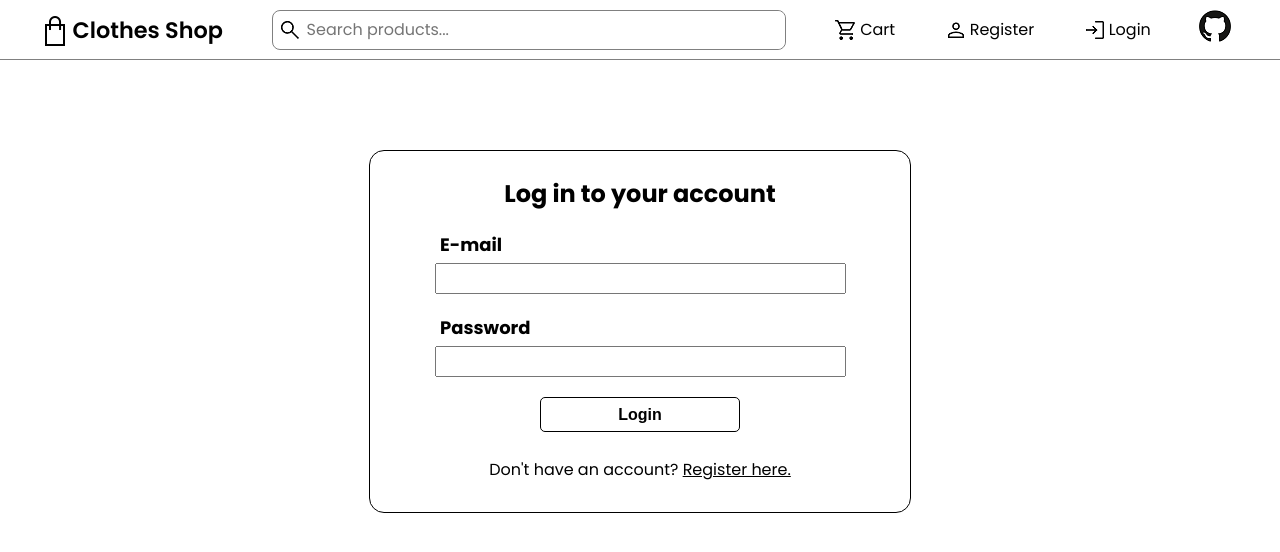
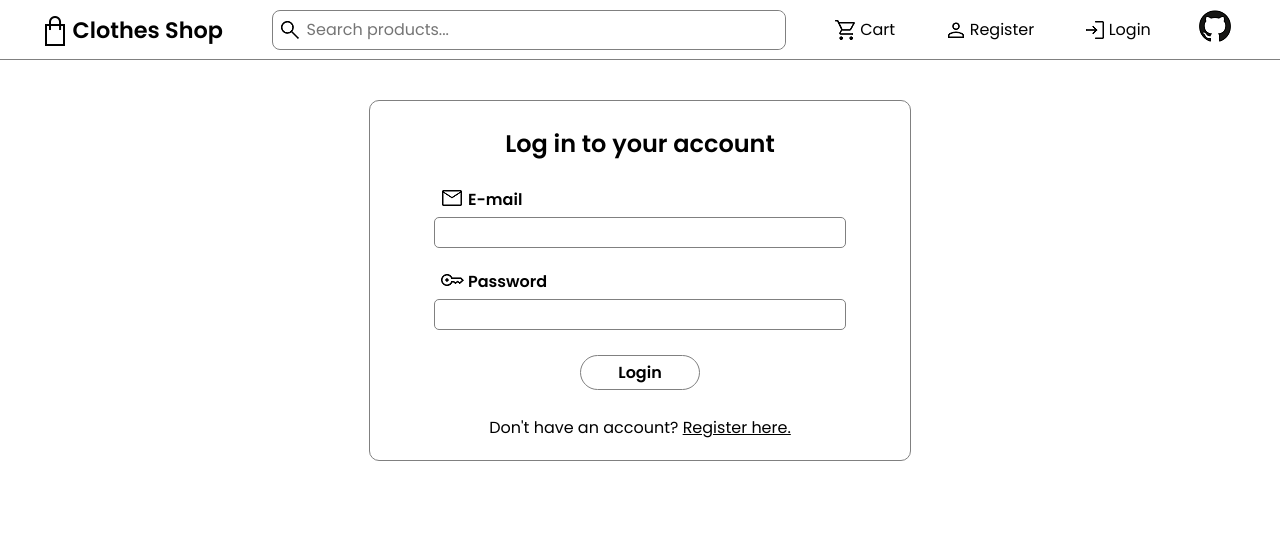
Before and after one commit to pda-freddi/ecommerce-client, a React (Create React App) app: page /login in a window 1280 px wide. Shown: the top 552 px of the page. Built offline with nearby package versions, Linux system fonts and the light colour scheme; no server answers.

Commit message:
Style adjustments to Login components

```diff
--- a/src/components/login/login-form/LoginForm.js
+++ b/src/components/login/login-form/LoginForm.js
@@ -1,16 +1,20 @@
 import React, { useState } from "react";
 import { useDispatch, useSelector } from "react-redux";
 import { login } from "../../../features/auth/authSlice.js";
+import mailIcon from "../../../icons/mail.png";
+import keyIcon from "../../../icons/key.png";
 import LoadingSpinner from "../../utils/loading-spinner/LoadingSpinner.js";
 import styles from "./LoginForm.module.css";
 
 const LoginForm = () => {
 
   const dispatch = useDispatch();
+
+  // Get auth state variables from the store
   const authStatus = useSelector(state => state.auth.status);
   const authError = useSelector(state => state.auth.error);
 
-  // Form variables
+  // Local state form variables
   const [email, setEmail] = useState("");
   const [password, setPassword] = useState("");
 
@@ -34,7 +38,10 @@ const LoginForm = () => {
 
   return (
     <form onSubmit={handleSubmit} className={styles.form}>
-      <label htmlFor="email-login" className={styles.label}>E-mail</label>
+      <label htmlFor="email-login" className={styles.label}>
+        <img src={mailIcon} alt="" className={styles.icon} />
+        E-mail
+      </label>
       <input
         id="email-login"
         className={styles.input}
@@ -44,7 +51,10 @@ const LoginForm = () => {
         onChange={handleInputChange}
         required={true}
         />
-      <label htmlFor="password-login" className={styles.label}>Password</label>
+      <label htmlFor="password-login" className={styles.label}>
+        <img src={keyIcon} alt="" className={styles.icon} />
+        Password
+      </label>
       <input
         id="password-login"
         className={styles.input}
--- a/src/components/login/login-form/LoginForm.module.css
+++ b/src/components/login/login-form/LoginForm.module.css
@@ -3,14 +3,17 @@
   display: flex;
   flex-direction: column;
   align-items: center;
-  justify-content: center;
-  align-content: center;
-  font-size: 18px;
   margin: 15px;
 }
 
+.icon {
+  position: relative;
+  top: 5px;
+  margin: 0 4px 0 0;
+}
+
 .label {
-  font-weight: 700;
+  font-weight: 600;
   margin-bottom: 5px;
   align-self: flex-start;
 }
@@ -18,19 +21,24 @@
 .input {
   width: 100%;
   height: 25px;
-  margin-bottom: 20px;
-  font-size: 16px;
-  padding-left: 5px;
+  margin-bottom: 15px;
+  font-family: Poppins, sans-serif;
+  font-size: 0.95rem;
+  padding: 2px 5px;
+  border: 1px solid #808080;
+  border-radius: 5px;
 }
 
 .button {
-  width: 50%;
+  width: 120px;
   height: 35px;
-  font-size: 16px;
-  font-weight: 700;
+  margin: 10px 0;
+  font-family: Poppins, sans-serif;
+  font-size: 1rem;
+  font-weight: 600;
   background-color: #FFFFFF;
-  border: 1px solid black;
-  border-radius: 5px;
+  border: 1px solid #808080;
+  border-radius: 50px;
 }
 
 .button:hover {
@@ -43,11 +51,12 @@
 .button:active {
   color: #000000;
   background-color: #FFFFFF;
+  transition: none;
 }
 
 .errorMessage {
   margin: 15px 0 0 0;
-  font-size: 16px;
-  font-weight: 700;
+  font-weight: 600;
   color: #eb1c1c;
+  text-align: center;
 }
--- a/src/components/login/login-page/LoginPage.js
+++ b/src/components/login/login-page/LoginPage.js
@@ -8,13 +8,16 @@ import styles from "./LoginPage.module.css";
 
 const LoginPage = () => {
 
-  // Define variables used in the component
-  const isAuthenticated = useSelector(state => state.auth.isAuthenticated);
   const navigate = useNavigate();
   const location = useLocation();
+
+  // Get user's authentication status from the store
+  const isAuthenticated = useSelector(state => state.auth.isAuthenticated);
+
+  // Get the path of the page the user was before coming to the login page
   const from = `${location.state?.from?.pathname || "/"}${location.state?.from?.search || ""}`;
 
-  // Set up effect for redirect when successfully authenticated
+  // Set up effect to redirect after 2 seconds when successfully authenticated
   useEffect(() => {
     if (isAuthenticated) {
       const timerId = setTimeout(() => {
--- a/src/components/login/login-page/LoginPage.module.css
+++ b/src/components/login/login-page/LoginPage.module.css
@@ -1,24 +1,24 @@
 .section {
   width: 100%;
   max-width: 500px;
-  margin-top: 50px;
-  padding: 20px;
   display: flex;
   flex-direction: column;
   align-items: center;
   justify-items: center;
-  border: 1px solid #000000;
-  border-radius: 15px;
+  padding: 20px;
+  border: 1px solid #808080;
+  border-radius: 10px;
 }
 
 .title {
   margin: 5px;
+  font-weight: 600;
 }
 
 .successMessage {
   font-size: 20px;
-  font-weight: 700;
-  margin: 20px 0 20px 0;
+  font-weight: 600;
+  margin: 20px 0;
 }
 
 .redirectMessage {
@@ -26,11 +26,12 @@
 }
 
 .registerMessage {
-  margin: 10px;
+  margin: 0;
 }
 
 .link {
   color: #000000;
+  transition: font-weight 0.15s ease-in-out;
 }
 
 .link:hover {
@@ -39,4 +40,5 @@
 
 .link:active {
   font-weight: 400;
+  transition: none;
 }
```
